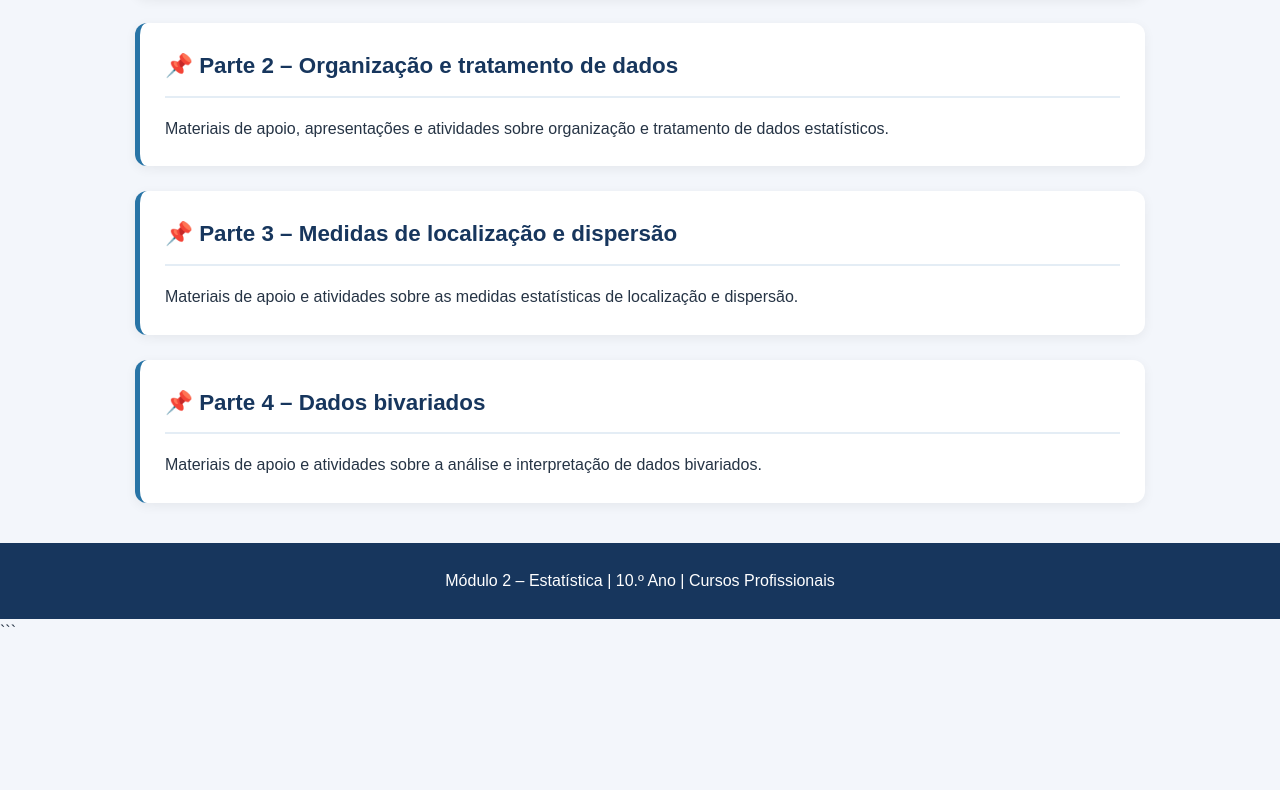
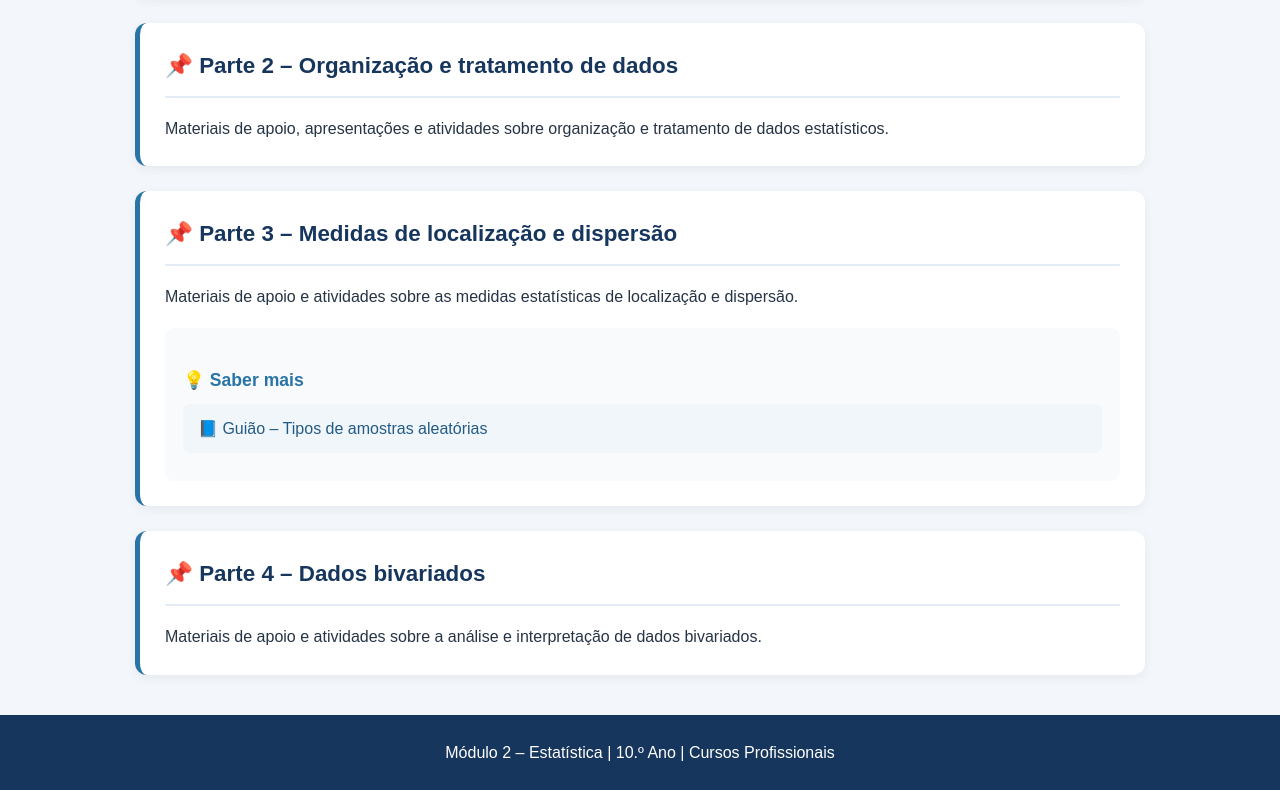
Before and after one commit to davidsoares-art/10prof, a plain HTML site: page index.html in a window 1280 px wide. Shown: the part 1039-1829 px from the top of the page. Before the commit the page ends 1683 px from the top, so only its background shows below. Drawn offline with Linux system fonts and the light colour scheme.

Commit message:
Update index.html

````diff
--- a/index.html
+++ b/index.html
@@ -257,7 +257,17 @@
             estatísticas de localização e dispersão.
         </p>
 
-        <!-- Acrescentar aqui os recursos da Parte 3 -->
+         <div class="subsection">
+            <h3>💡 Saber mais</h3>
+
+            <ul class="resource-list">
+                <li>
+                    <a href="medidas_calculadoras_gráficas.html" target="_blank">
+                        📘 Guião – Tipos de amostras aleatórias
+                    </a>
+                </li>
+            </ul>
+        </div>
 
     </section>
 
@@ -284,4 +294,3 @@
 
 </body>
 </html>
-```
````
